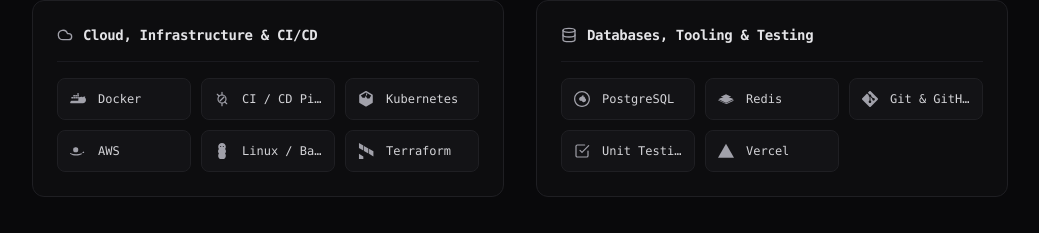
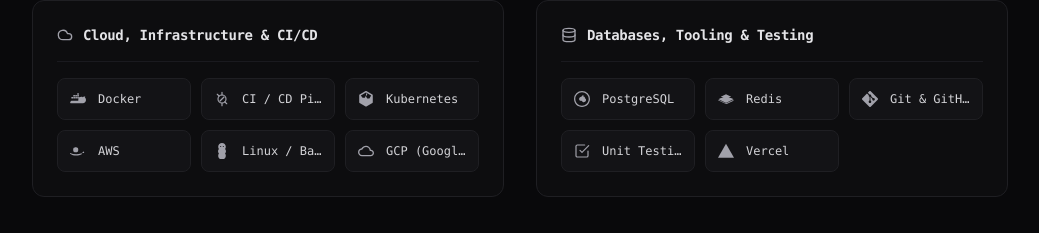
Before and after one commit to pedrovaralda/Portifolio, a Next.js app: page / in a window 1280 px wide. Shown: the part 3896-4129 px from the top of the page, without its empty margins (120-1159 px from the left). Built offline with nearby package versions, Linux system fonts and the light colour scheme.

Commit message:
feat: replace Terraform with GCP (Google Cloud) in tech stack and add GCP icon

```diff
--- a/src/components/icons/TechIcons.tsx
+++ b/src/components/icons/TechIcons.tsx
@@ -115,6 +115,11 @@
       <path d="m15 9-6 6" />
     </svg>
   ),
+  gcp: (props) => (
+    <svg viewBox="0 0 24 24" fill="currentColor" {...props}>
+      <path d="M19.35 10.04C18.67 6.59 15.64 4 12 4 9.11 4 6.6 5.64 5.35 8.04 2.34 8.36 0 10.91 0 14c0 3.31 2.69 6 6 6h13c2.76 0 5-2.24 5-5 0-2.64-2.05-4.78-4.65-4.96zM19 18H6c-2.21 0-4-1.79-4-4 0-2.05 1.53-3.76 3.56-3.97l1.07-.11.5-.95C8.08 7.14 9.94 6 12 6c2.62 0 4.88 1.86 5.39 4.43l.3 1.5 1.53.11c1.56.1 2.78 1.41 2.78 2.96 0 1.65-1.35 3-3 3z" />
+    </svg>
+  ),
   terraform: (props) => (
     <svg viewBox="0 0 24 24" fill="currentColor" {...props}>
       <path d="M1.44 0v7.575l6.561 3.79V3.79zm7.56 4.364v7.574l6.563 3.789V8.154zm7.563 4.363v7.575l6.563 3.79V12.517zm-15.123 7.576v7.575l6.561 3.79v-7.575z" />
--- a/src/data/locales/en.ts
+++ b/src/data/locales/en.ts
@@ -213,7 +213,7 @@
       { name: "Kubernetes", iconKey: "kubernetes", category: "Cloud & DevOps" },
       { name: "AWS", iconKey: "aws", category: "Cloud & DevOps" },
       { name: "Linux / Bash", iconKey: "linux", category: "Cloud & DevOps" },
-      { name: "Terraform", iconKey: "terraform", category: "Cloud & DevOps" },
+      { name: "GCP (Google Cloud)", iconKey: "gcp", category: "Cloud & DevOps" },
       { name: "Redis", iconKey: "redis", category: "Databases & Tools" },
       { name: "Git & GitHub", iconKey: "git", category: "Databases & Tools" },
       { name: "Unit Testing", iconKey: "test", category: "Databases & Tools" },
--- a/src/data/locales/pt.ts
+++ b/src/data/locales/pt.ts
@@ -213,7 +213,7 @@
       { name: "Kubernetes", iconKey: "kubernetes", category: "Cloud & DevOps" },
       { name: "AWS", iconKey: "aws", category: "Cloud & DevOps" },
       { name: "Linux / Bash", iconKey: "linux", category: "Cloud & DevOps" },
-      { name: "Terraform", iconKey: "terraform", category: "Cloud & DevOps" },
+      { name: "GCP (Google Cloud)", iconKey: "gcp", category: "Cloud & DevOps" },
       { name: "Redis", iconKey: "redis", category: "Databases & Tools" },
       { name: "Git & GitHub", iconKey: "git", category: "Databases & Tools" },
       { name: "Testes Unitários", iconKey: "test", category: "Databases & Tools" },
```
